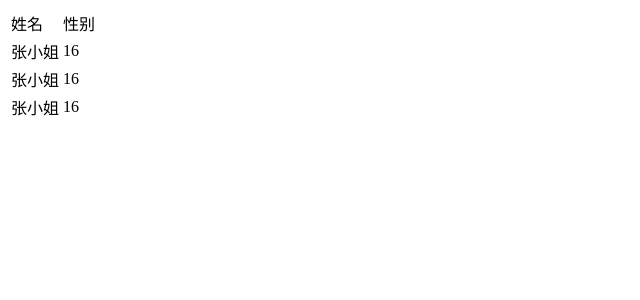
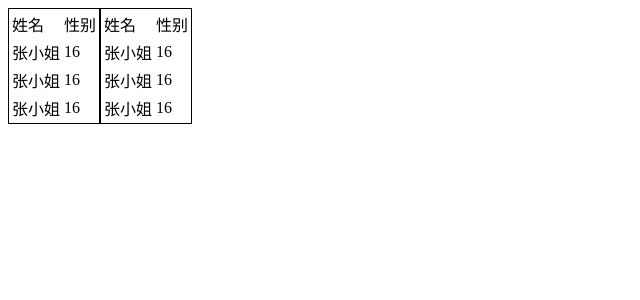
Before and after one commit to MAZENAN/rrdai, a PHP site: page / in a window 1280 px wide. Shown: the top 300 px of the page, without its empty margins (0-640 px from the left). Run offline with PHP 8.4, Linux system fonts and the light colour scheme.

Commit message:
修改了

```diff
--- a/index.php
+++ b/index.php
@@ -1,13 +1,29 @@
 <?php
-$arr = ['p1' => ['name' => '张小姐', 'age' => 16], 'p2' => ['name' => '张小姐', 'age' => 16], 'p3' => ['name' => '张小姐', 'age' => 16]];
+$arr = [
+	'p1' => ['name' => '张小姐', 'age' => 16],
+	'p2' => ['name' => '张小姐', 'age' => 16],
+	'p3' => ['name' => '张小姐', 'age' => 16],
+];
+$arr2 = [
+	'p1' => ['name' => '张小姐', 'age' => 16],
+	'p2' => ['name' => '张小姐', 'age' => 16],
+	'p3' => ['name' => '张小姐', 'age' => 16],
+];
 ?>
 <!DOCTYPE html>
 <html lang="en">
 <head>
 	<meta charset="UTF-8">
 	<title>Document</title>
+	<style type="text/css">
+		table{
+			float: left;
+			border: 1px solid black;
+		}
+	</style>
 </head>
 <body>
+	<div>
 	<table>
 		<tr>
 			<td>姓名</td>
@@ -19,5 +35,17 @@ $arr = ['p1' => ['name' => '张小姐', 'age' => 16], 'p2' => ['name' => '张小
 				</tr>
 			<?php endforeach?>
 	</table>
+	<table>
+		<tr>
+			<td>姓名</td>
+			<td>性别</td>
+			<?php foreach ($arr2 as $key => $value): ?>
+				<tr>
+					<td><?php echo $value['name']; ?></td>
+					<td><?php echo $value['age']; ?></td>
+				</tr>
+			<?php endforeach?>
+	</table>
+	</div>
 </body>
 </html>
```
